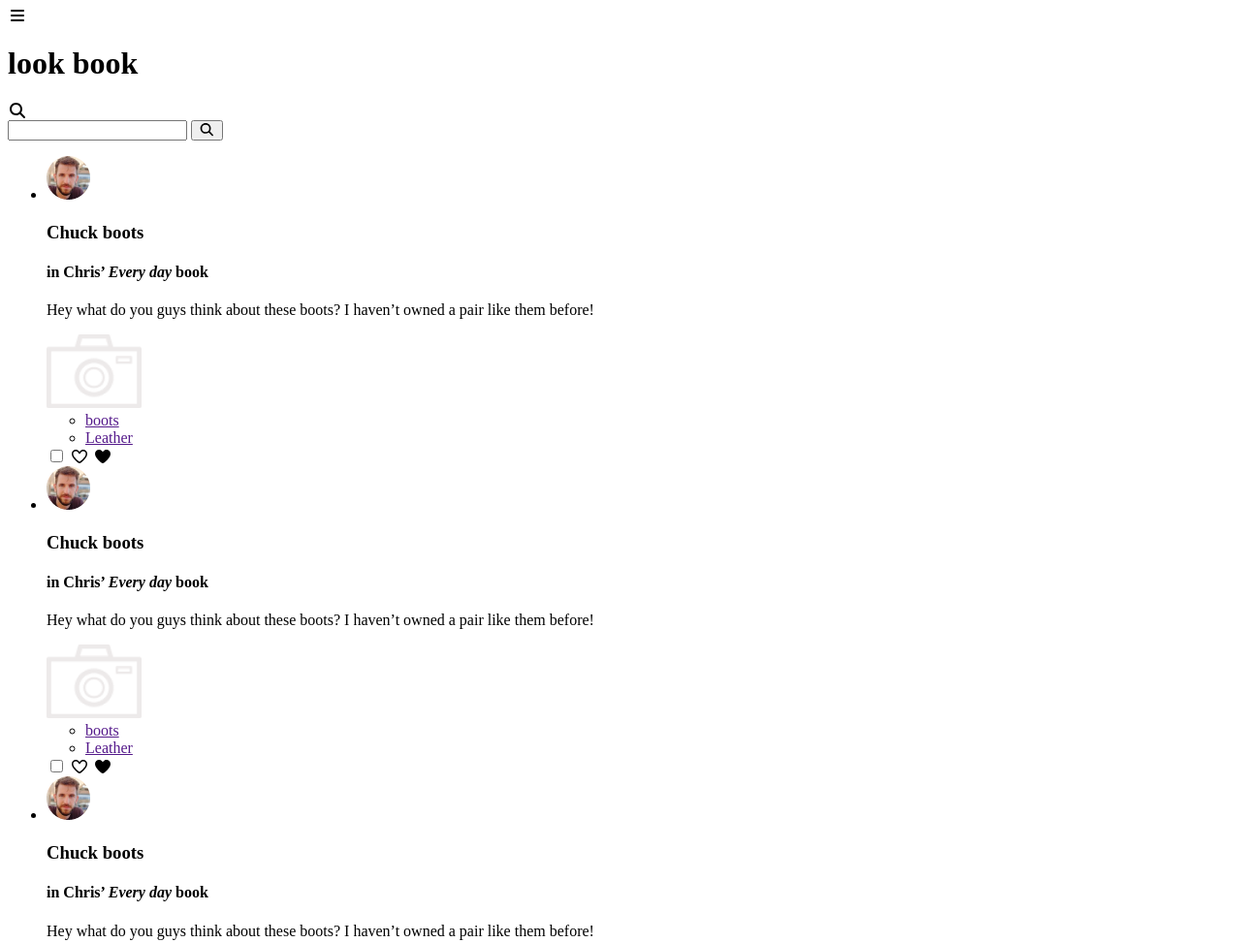
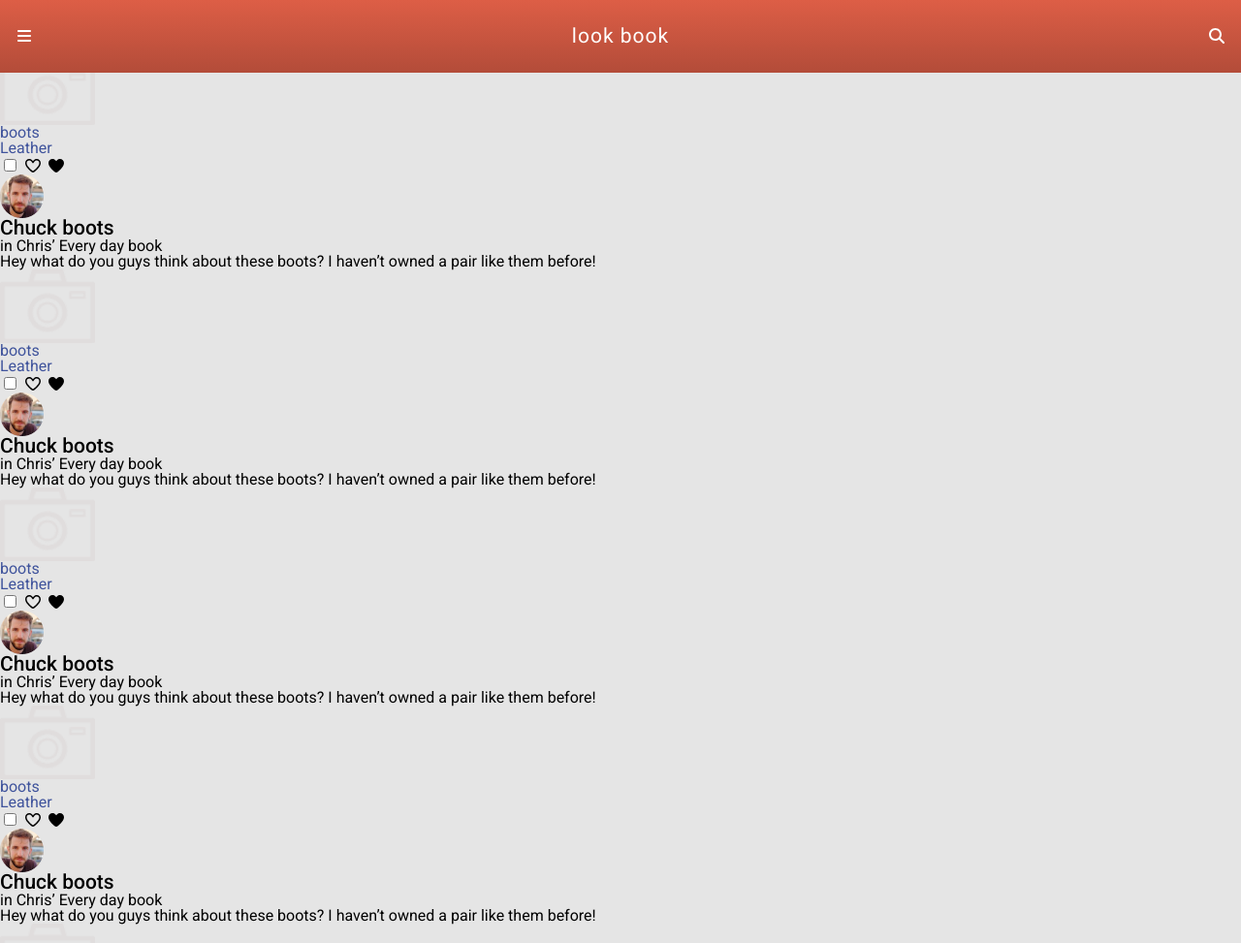
Before and after one commit to wooyeonhi/project_lookbook, a plain HTML site: page site/index.html in a window 1280 px wide. Shown: the top 973 px of the page at 97% size. Drawn offline with nearby package versions, Linux system fonts and the light colour scheme.

Commit message:
서치 폼

```diff
--- a/site/css/main.css
+++ b/site/css/main.css
@@ -0,0 +1,72 @@
+@import url(my_reset.css);
+
+/* --------  common elements  ------- */
+body{
+   font-family: 'Roboto', sans-serif;
+   background: #E5E5E5;
+}
+.Main_title{
+   font-size: 21px;
+   letter-spacing: 1px;
+}
+.sub_title{
+   font-size: 21px;
+   font-weight: 500;
+}
+a{
+   color:#3F539C;
+   text-decoration:  none;
+}
+/* --------  Main page ------- */
+.main_header{
+   position: fixed;
+   top:0;
+   left:0;
+   right:0;
+   z-index: 1;
+}
+.header_inner{
+   height:75px;
+   background: linear-gradient(#DD5E46,#B34C39);
+   padding: 0 15PX;
+   display: flex;
+   align-items: center;
+   justify-content: space-between;
+}
+.main_header svg{
+   color:#fff;
+}
+.main_header h1{
+   color:#fff;
+}
+.main_header form{
+   display: none;
+   position: absolute;
+   top:0;
+   left:0;
+   right:0;
+   padding:10px 15px;
+   background: rgba(0,0,0,.7);
+   display: flex;
+   justify-content: space-between;
+   z-index: -1;
+   transition:0.5s ease-in-out;
+}
+.main_header form.active{
+   top:100%;
+}
+.main_header form input{
+   line-height: 27px;
+   width: calc(100% - 40px);
+   border-radius: 4px;
+}
+.main_header form button{
+   background: none;
+   border:none;
+   font-size: 21px;
+}
+/* --------  aside ------- */
+
+/* --------  category ------- */
+
+/* --------- details  ---------- */
--- /dev/null
+++ b/site/css/my_reset.css
@@ -0,0 +1,51 @@
+/* http://meyerweb.com/eric/tools/css/reset/
+   v2.0 | 20110126
+   License: none (public domain)
+*/
+
+html, body, div, span, applet, object, iframe,
+h1, h2, h3, h4, h5, h6, p, blockquote, pre,
+a, abbr, acronym, address, big, cite, code,
+del, dfn, em, img, ins, kbd, q, s, samp,
+small, strike, strong, sub, sup, tt, var,
+b, u, i, center,
+dl, dt, dd, ol, ul, li,
+fieldset, form, label, legend,
+table, caption, tbody, tfoot, thead, tr, th, td,
+article, aside, canvas, details, embed,
+figure, figcaption, footer, header, hgroup,
+menu, nav, output, ruby, section, summary,
+time, mark, audio, video {
+	margin: 0;
+	padding: 0;
+	border: 0;
+	font-size: 100%;
+	font: inherit;
+	vertical-align: baseline;
+}
+/* HTML5 display-role reset for older browsers */
+article, aside, details, figcaption, figure,
+footer, header, hgroup, menu, nav, section {
+	display: block;
+}
+body {
+	line-height: 1;
+}
+ol, ul {
+	list-style: none;
+}
+blockquote, q {
+	quotes: none;
+}
+blockquote:before, blockquote:after,
+q:before, q:after {
+	content: '';
+	content: none;
+}
+table {
+	border-collapse: collapse;
+	border-spacing: 0;
+}
+img{
+   vertical-align: top;
+}
--- a/site/index.html
+++ b/site/index.html
@@ -6,17 +6,21 @@
    <meta name="viewport" content="width=device-width, initial-scale=1.0">
    <meta http-equiv="X-UA-Compatible" content="ie=edge">
    <title>Look book</title>
+   <link href="https://fonts.googleapis.com/css?family=Roboto&display=swap" rel="stylesheet">
    <link rel="stylesheet" href="css/main.css">
+   <script src="https://code.jquery.com/jquery-3.4.1.min.js"></script>
    <script src="js/main.js"></script>
    <script src="js/all.min.js"></script>
+
 </head>
 
 <body>
    <header class="main_header">
+      <div class="header_inner">
          <span class="aside_toggle">
                <i class="fas fa-bars"></i>
             </span>
-      <h1>look book</h1>
+            <h1 class="Main_title">look book</h1>
             <span class="search_toggle">
                <i class="fas fa-search"></i>
             </span>
@@ -26,14 +30,15 @@
                   <i class="fas fa-search"></i>
                </button>
             </form>
+      </div>
    </header>
    <main>
       <ul class="latest product_list">
          <li id="product_01">
             <header class="product_list_header">
-               <img src="images/frofile_list_icon.png" alt="list_icon" class="list_icon">
+                  <link href="https://fonts.googleapis.com/css?family=Roboto:400,500&display=swap" rel="stylesheet">
                <div class="list_titles">
-                  <h3>Chuck boots</h3>
+                  <h3 class="sub_title">Chuck boots</h3>
                   <h4>in Chris’ <em>Every day</em> book</h4>
                </div>
             </header>
@@ -63,7 +68,7 @@
             <header class="product_list_header">
                <img src="images/frofile_list_icon.png" alt="list_icon" class="list_icon">
                <div class="list_titles">
-                  <h3>Chuck boots</h3>
+                  <h3 class="sub_title">Chuck boots</h3>
                   <h4>in Chris’ <em>Every day</em> book</h4>
                </div>
             </header>
@@ -93,7 +98,7 @@
             <header class="product_list_header">
                <img src="images/frofile_list_icon.png" alt="list_icon" class="list_icon">
                <div class="list_titles">
-                  <h3>Chuck boots</h3>
+                  <h3 class="sub_title">Chuck boots</h3>
                   <h4>in Chris’ <em>Every day</em> book</h4>
                </div>
             </header>
@@ -123,7 +128,7 @@
             <header class="product_list_header">
                <img src="images/frofile_list_icon.png" alt="list_icon" class="list_icon">
                <div class="list_titles">
-                  <h3>Chuck boots</h3>
+                  <h3 class="sub_title">Chuck boots</h3>
                   <h4>in Chris’ <em>Every day</em> book</h4>
                </div>
             </header>
@@ -153,7 +158,7 @@
             <header class="product_list_header">
                <img src="images/frofile_list_icon.png" alt="list_icon" class="list_icon">
                <div class="list_titles">
-                  <h3>Chuck boots</h3>
+                  <h3 class="sub_title">Chuck boots</h3>
                   <h4>in Chris’ <em>Every day</em> book</h4>
                </div>
             </header>
@@ -183,7 +188,7 @@
             <header class="product_list_header">
                <img src="images/frofile_list_icon.png" alt="list_icon" class="list_icon">
                <div class="list_titles">
-                  <h3>Chuck boots</h3>
+                  <h3 class="sub_title">Chuck boots</h3>
                   <h4>in Chris’ <em>Every day</em> book</h4>
                </div>
             </header>
@@ -214,7 +219,7 @@
    <aside>
       <header>
          <img src="images/user_frofile.png" alt="user_frofile">
-         <h1>안녕하세요. 관리자님</h1>
+         <h1 Main_title>안녕하세요. 관리자님</h1>
       </header>
       <div class="aside_content">
          <ul class="categories">
--- a/site/js/main.js
+++ b/site/js/main.js
@@ -0,0 +1,16 @@
+$(function(){
+
+   $('.main_header form').find('button').prop("disabled", true);
+
+   $('.search_toggle').click(function(){
+      $('.main_header form').toggleClass('active');
+
+      if( $('.main_header form').hasClass('active')){
+         $('.main_header form').find('button').prop("disabled", false);
+      }else{
+         $('.main_header form').find('button').prop("disabled", true);
+      }
+
+   });
+
+});
```
Lines whose indentation alone changed are shown as unchanged.
